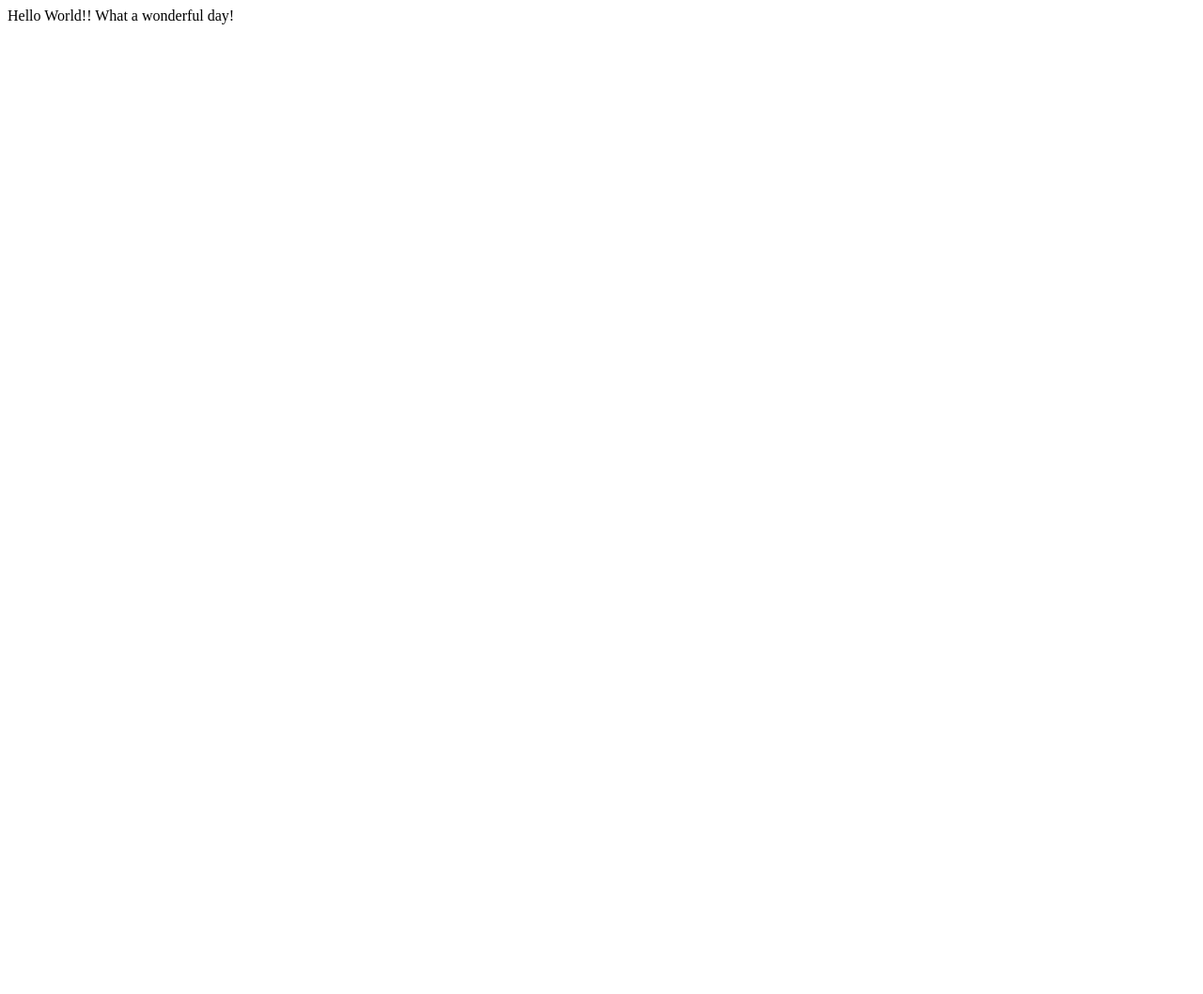
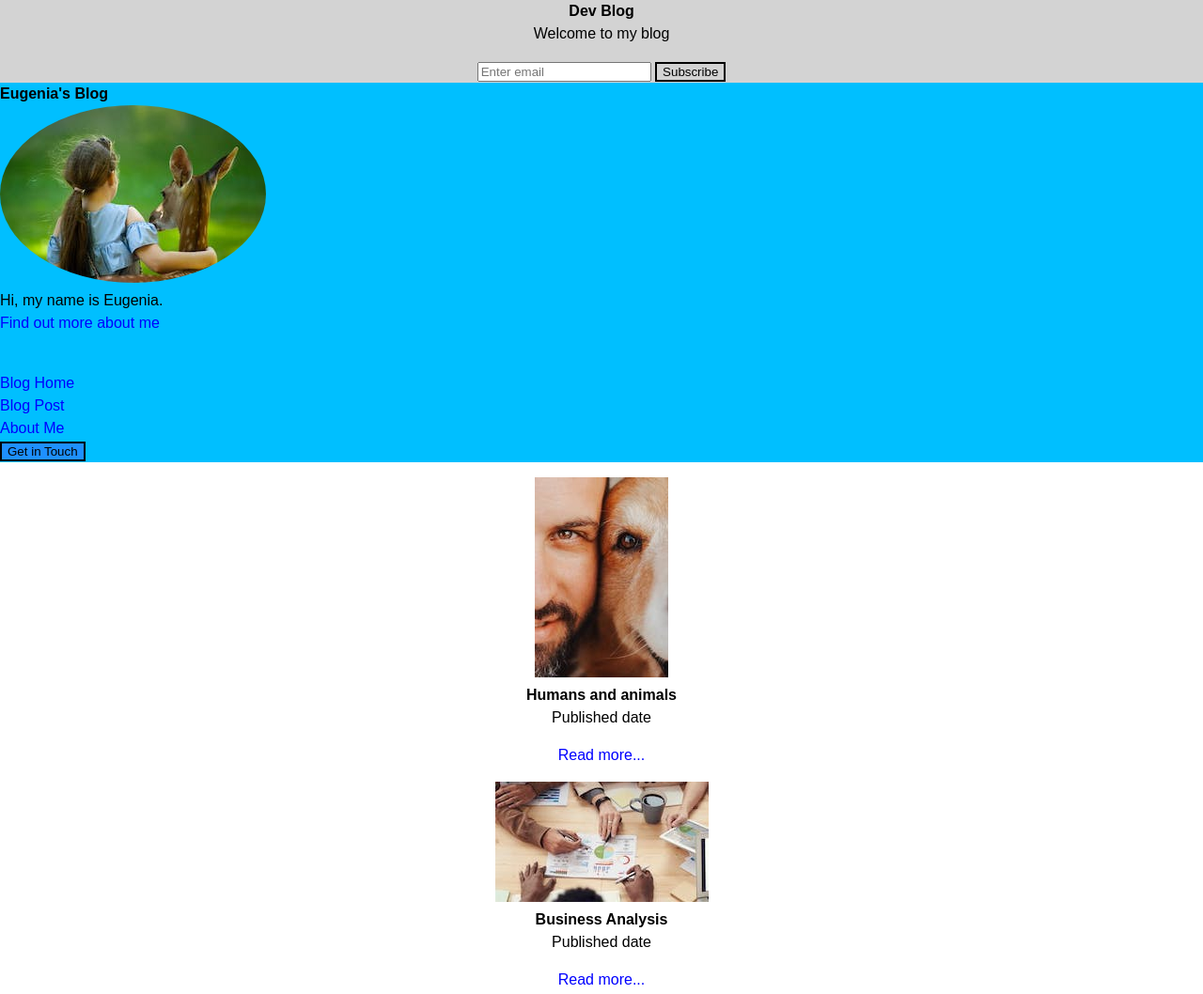
Before and after one commit to ep-eugenia/dev-blog, a plain HTML site: page index.html in a window 1280 px wide. Shown: the top 1058 px of the page at 94% size. Before the commit the page ends 800 px from the top, so only its background shows below. Drawn offline with Linux system fonts and the light colour scheme.

Commit message:
updated files for blog

```diff
--- /dev/null
+++ b/assets/css/style.css
@@ -0,0 +1,73 @@
+/* RESET
+----------------------------------------------------------------------- */
+/* #region */
+html,body,div,span,applet,object,iframe,h1,h2,h3,h4,h5,h6,p,blockquote,pre,a,abbr,acronym,address,big,cite,code,del,dfn,em,img,ins,kbd,q,s,samp,small,strike,strong,sub,sup,tt,var,b,u,i,center,dl,dt,dd,ol,ul,li,fieldset,form,label,legend,table,caption,tbody,tfoot,thead,tr,th,td,article,aside,canvas,details,embed,figure,figcaption,footer,header,hgroup,menu,nav,output,ruby,section,summary,time,mark,audio,video{margin:0;padding:0;border:0;font-size:100%;font:inherit;vertical-align:baseline}article,aside,details,figcaption,figure,footer,header,hgroup,menu,nav,section{display:block}body{line-height:1}ol,ul{list-style:none}blockquote,q{quotes:none}blockquote:before,blockquote:after,q:before,q:after{content:'';content:none}table{border-collapse:collapse;border-spacing:0}
+
+/*Make the box model border-box by default*/
+html {
+  box-sizing: border-box;
+}
+/* #endregion */
+
+
+
+
+/* BASIC FORMATTING
+ ----------------------------------------------------------------------- */
+ html {
+  font-size: 16px;
+  scroll-behavior: smooth;
+}
+
+body {
+  font-size: 1rem;
+  font-family: sans-serif;
+  color:*212121;
+  line-height:1.5;
+}
+
+/*LINKS*/
+a {
+  text-decoration: none;
+  color: blue;
+  outline: none;
+  transition: color 1s ease;
+}
+a:hover {
+  color: darkviolet;
+}
+
+/*FORM ELEMENTS*/
+button {
+  background:none;
+  border-style: solid;
+}
+
+input[type=submit]:hover {
+  background-color: white;
+}
+/*TITLES*/
+h1,
+h2 {
+  font-weight: bold;
+}
+
+p {
+  margin-bottom: 1em; /*16px*/
+}
+
+
+ /* HELPER CLASSES
+ ----------------------------------------------------------------------- */
+
+
+
+
+ /* LAYOUT
+ ----------------------------------------------------------------------- */
+
+
+
+
+ /* MEDIA QUERIES
+ ----------------------------------------------------------------------- */
--- a/index.html
+++ b/index.html
@@ -1,11 +1,85 @@
 <!DOCTYPE html>
+
 <html lang="en">
+
 <head>
   <meta charset="UTF-8">
   <meta name="viewport" content="width=device-width, initial-scale=1.0">
-  <title>Document</title>
+  <title>Eugenia's Dev Blog</title>
+  <link rel="stylesheet" href="assets/css/style.css">
 </head>
 <body>
-  Hello World!! What a wonderful day!
+
+  <main>
+    <header style="background-color: lightgray; text-align: center;">
+    <h1>Dev Blog</h1>
+      <p>Welcome to my blog</p>
+      <form action"">
+        <input type="text" placeholder="Enter email">
+        <button>Subscribe</button>
+      </form>
+    </header>
+
+    <aside style="background-color: deepskyblue;">
+      <header>
+        <h2>Eugenia's Blog</h2>
+        <figure>
+          <img style="border-radius:50%" src="./assets/img/animals and humans.jpg" alt="animals and humans">
+          <p>Hi, my name is Eugenia.
+          <br><a href="about.html">Find out more about me</a>
+          </p>
+        </figure>
+        <!--//social-list-->
+        <figure>
+      <img src="" alt""">
+      <img src="" alt="">
+        </figure>
+      </header>
+
+      <nav>
+      <ul>
+        <li><a href="#">Blog Home</a></li>
+        <li><a href="#">Blog Post</a></li>
+        <li><a href="about.html">About Me</a></li>
+      </ul>
+      </nav>
+
+      <p><button style="background-color: dodgerblue;">Get in Touch</button></p>
+        </aside>
+
+    <article style="text-align: center">
+    <section>
+    <figure>
+      <img src="./assets/img/Humans and animals.jpg" alt="Humans and animals">
+    </figure>
+    <h2>Humans and animals</h2>
+    <h5>Published date</h5>
+    <p></p>
+    <p><a href=" ">Read more...</a></p>
+    </section>
+
+    <section>
+      <figure>
+        <img src="./assets/img/Business analysis.jpg" alt="Business analysis">
+      </figure>
+      <h2>Business Analysis</h2>
+      <h5>Published date</h5>
+      <p></p>
+      <p><a href=" ">Read more...</a></p>
+      </section>
+
+      <section>
+        <figure>
+          <img src="./assets/img/Information security.jpg" alt="Information security">
+        </figure>
+        <h2>Information Security</h2>
+        <h5>Published date</h5>
+        <p></p>
+        <p><a href=" ">Read more...</a></p>
+        </section>
+        </article>
+
+      </main>
 </body>
+
 </html>
```
Also changed, not shown: about.html (added, +21 -0 lines), assets/css/style.html (deleted, +0 -1 lines), assets/img/Business analysis.jpg (added), assets/img/Information security.jpg (added), assets/img/animals and humans.jpg (added), assets/img/humans and animals.jpg (added), 1 other file.
